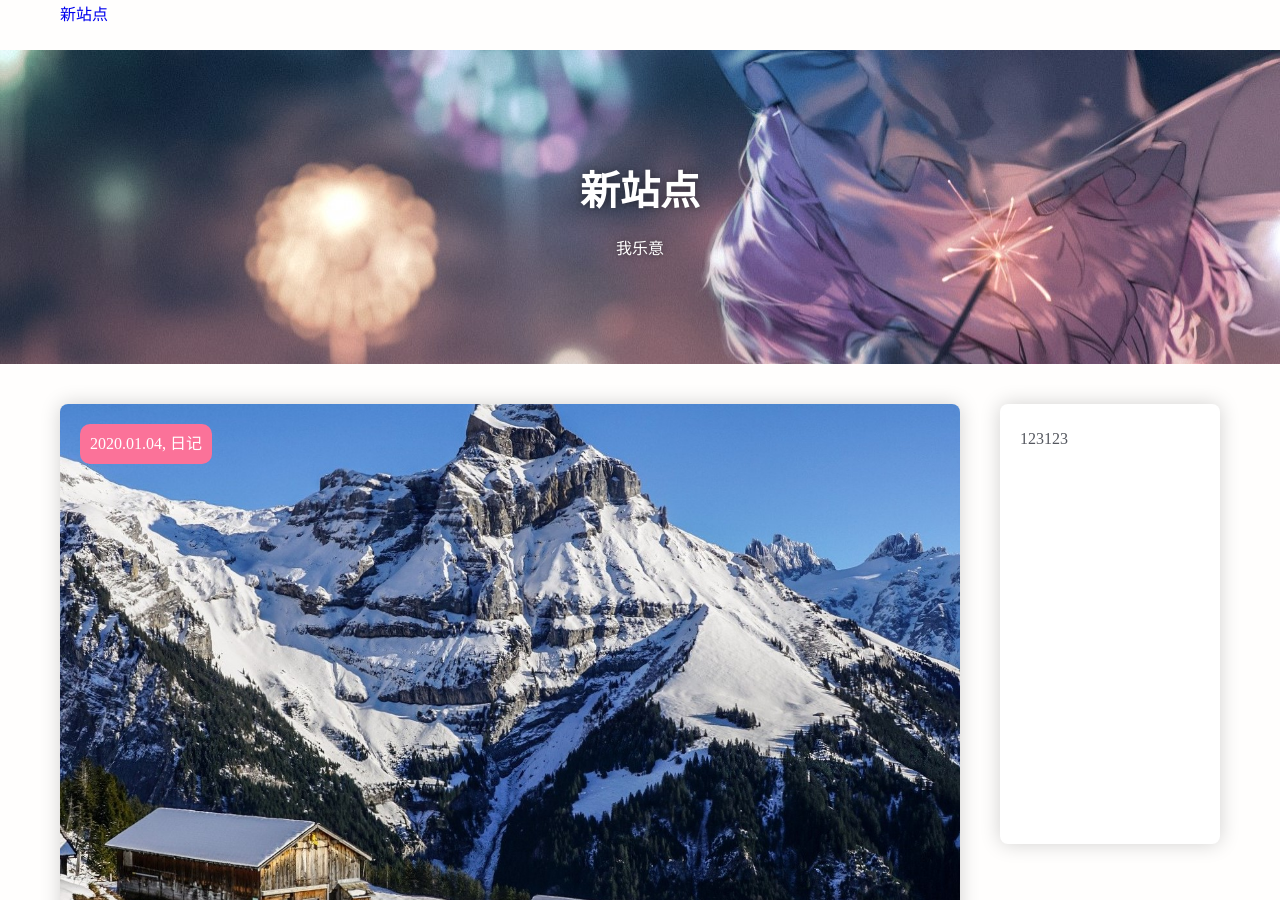
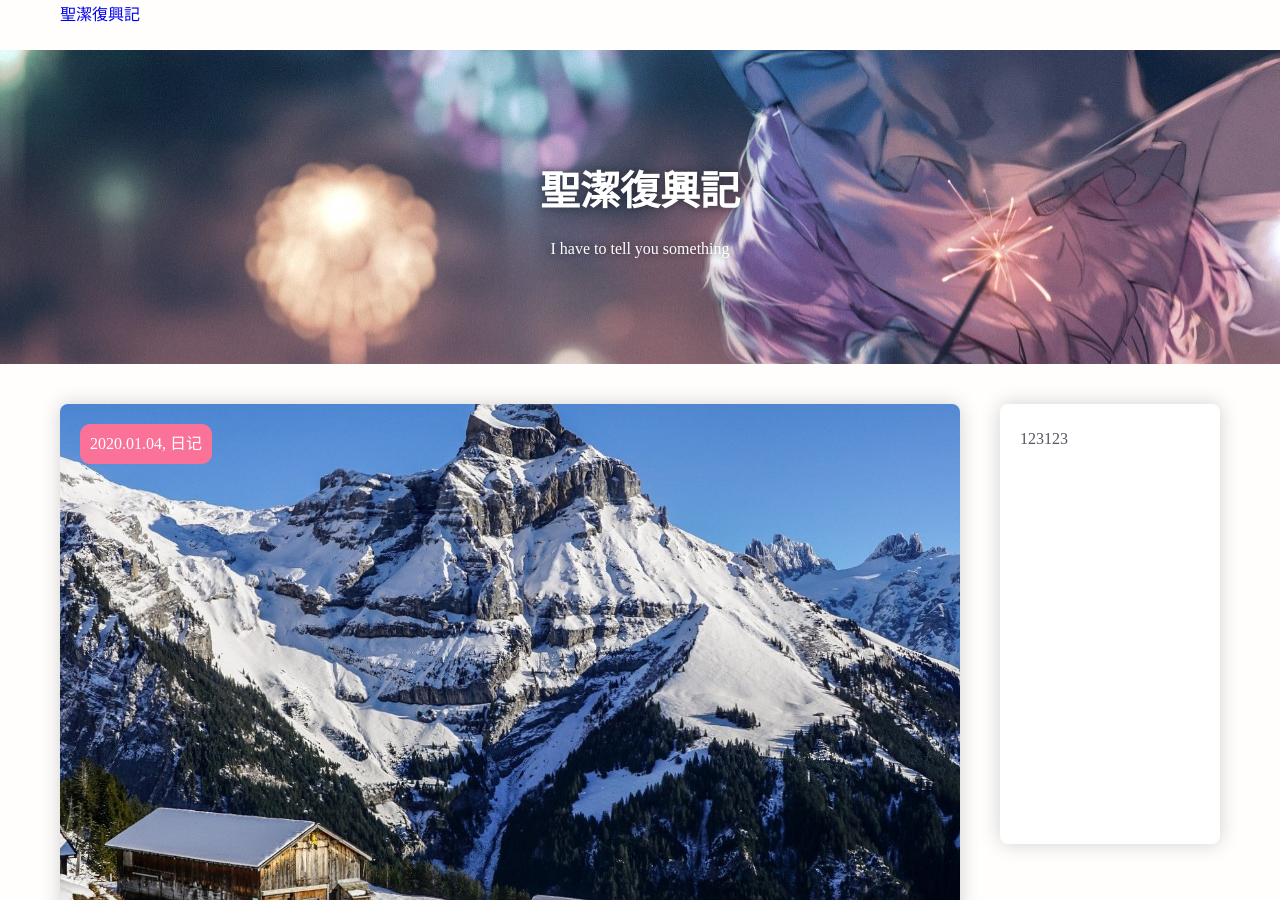
Before and after one commit to loveandrevolution/jawutzh.github.io, a Jekyll site: the page built from index.html, in a window 1280 px wide and 900 px high. Built offline with Jekyll 4.4.1, drawn with Linux system fonts in a browser that asks for light colours; the list of posts is cut into pages by our own code.

Commit message:
Update _config.yml

```diff
--- a/_config.yml
+++ b/_config.yml
@@ -1,5 +1,5 @@
-title: 新站点
-description: 我乐意
+title: 聖潔復興記
+description: I have to tell you something
 permalink: /:title.html/
 url: https://jawutzh.github.io/newsite
 paginate: 8
```
